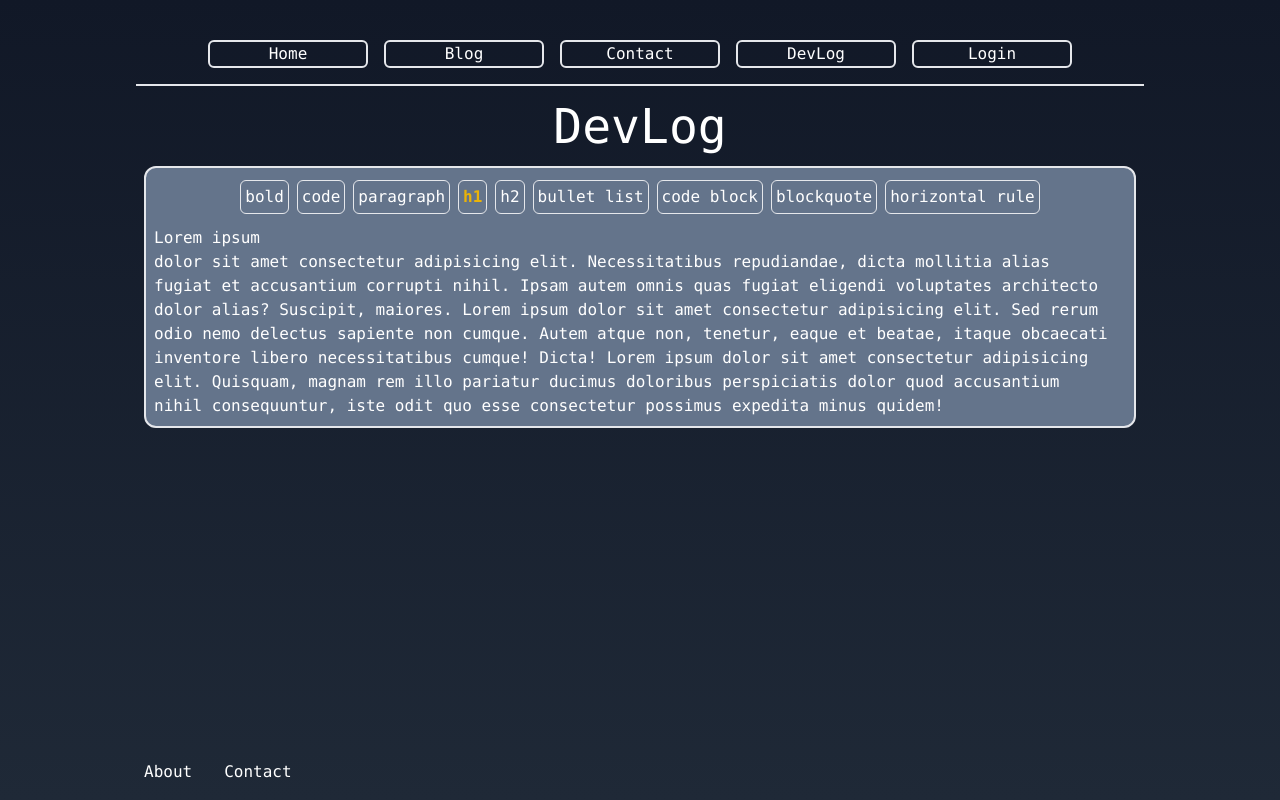
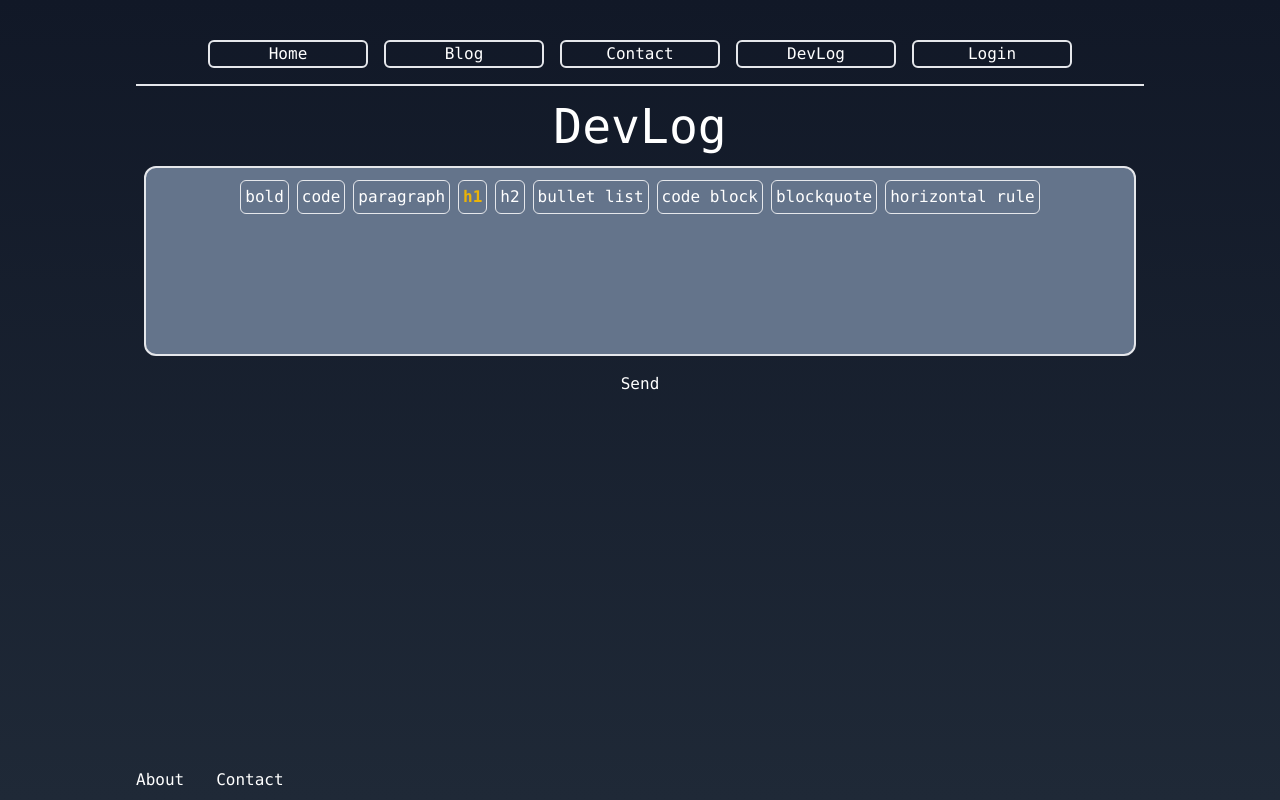
Before and after one commit to OilStein/tech-death-website, a Next.js app: page /devlog in a window 1280 px wide. Built offline with nearby package versions, Linux system fonts and the light colour scheme; no server answers.

Commit message:
Styling and configuring tiptap. Still not working correctly

```diff
--- /dev/null
+++ b/components/DevLog/DevForm.tsx
@@ -0,0 +1,20 @@
+import { useState } from "react"
+import Tiptap from "../TipTap/TipTap"
+
+const DevForm = () => {
+  const [text, setText] = useState()
+
+  const handleSubmit = async (event: any) => {
+    event.preventDefault()
+    console.log(text)
+  }
+
+  return (
+    <div>
+      <Tiptap state={setText}></Tiptap>
+      <button value={text} onClick={handleSubmit}>Send</button>
+    </div>
+  )
+}
+
+export default DevForm
--- /dev/null
+++ b/components/DevLog/DevLog.tsx
@@ -0,0 +1,14 @@
+import { useState } from "react"
+import DevForm from "./DevForm"
+
+const DevLog = () => {
+  const [form, showFrom] = useState(true)
+  return (
+    <div>
+      <h1 className="text-5xl pt-2">DevLog</h1>
+      {form ? <DevForm/> : <></> }
+    </div>
+  )
+}
+
+export default DevLog
--- a/components/Footer.tsx
+++ b/components/Footer.tsx
@@ -3,8 +3,8 @@ import Link from "next/link"
 
 const Footer: NextComponentType = () => {
   return (
-    <footer className="m-2 p-2 fixed bottom-0">
-      <div className="flex gap-4">
+    <footer className="mt-2 p-2 mr-6 bottom-0 absolute">
+      <div className="flex justify-end space-x-4">
         <div className="mr-4">
           <Link href="/about"><a className="hover:underline hover:text-yellow-500">About</a></Link>
         </div>
--- a/components/Layout.tsx
+++ b/components/Layout.tsx
@@ -4,11 +4,13 @@ import Footer from "./Footer"
 
 const Layout: NextComponentType = ({children}) => {
   return (
+    <div className=" text-white font-mono bg-gradient-to-b from-gray-900 to-gray-800 h-screen">
       <div className="container mx-auto text-center max-w-5xl pt-6">
         <Nav/>
-        <main>{children}</main>
+          <main>{children}</main>
         <Footer/>
       </div>
+    </div>
   )
 }
 
--- a/components/Nav.tsx
+++ b/components/Nav.tsx
@@ -16,7 +16,7 @@ const Nav: NextComponentType = () => {
       {titles.map(title => {
         return (
           <div key={title} className="px-2 border-2 rounded-md w-40 hover:text-yellow-500">
-            <Link href={title.toLowerCase()}><a>{title}</a></Link>
+            <Link href={"/"+title.toLowerCase()}><a>{title}</a></Link>
           </div>
         )
       })}
--- a/components/TipTap/TipTap.tsx
+++ b/components/TipTap/TipTap.tsx
@@ -1,51 +1,48 @@
 import { useEditor, EditorContent } from '@tiptap/react'
 import MenuBar from './MenuBar'
 import Document from '@tiptap/extension-document'
-import Paragraph from '@tiptap/extension-paragraph'
-import Text from '@tiptap/extension-text'
-import Bold from '@tiptap/extension-bold'
-import Code from '@tiptap/extension-code'
-import ListItem from '@tiptap/extension-list-item'
-import BulletList from '@tiptap/extension-bullet-list'
-import Heading from '@tiptap/extension-heading'
-import CodeBlock from '@tiptap/extension-code-block'
-import BlockQuote from '@tiptap/extension-blockquote'
-import HorizontalRule from '@tiptap/extension-horizontal-rule'
-import History from '@tiptap/extension-history'
+import PlaceHolder from '@tiptap/extension-placeholder'
+import StarterKit from '@tiptap/starter-kit'
 
-import Link from '@tiptap/extension-link'
+const Tiptap = ({state}: any) => {
+  const CustomDocument = Document.extend({
+    content: 'heading block'
+  })
 
-const Tiptap = () => {
   const editor = useEditor({
     extensions: [
-      Document,
-      Paragraph,
-      Text,
-      Bold,
-      Code,
-      BulletList,
-      Heading,
-      ListItem,
-      CodeBlock,
-      BlockQuote,
-      HorizontalRule,
-      Link,
-      History
+      CustomDocument,
+      StarterKit.configure({
+        document: false,
+      }),
+      PlaceHolder.configure({
+        placeholder: ({node}) => {
+          if (node.type.name === 'heading') {
+            return 'Set Title'
+          }
+          return 'What you learned today?'
+        }
+      }),
     ],
     editorProps: {
       attributes: {
         class: ''
       }
     },
-    content: '<h1>Lorem ipsum<h1> dolor sit amet consectetur adipisicing elit. Necessitatibus repudiandae, dicta mollitia alias fugiat et accusantium corrupti nihil. Ipsam autem omnis quas fugiat eligendi voluptates architecto dolor alias? Suscipit, maiores. Lorem ipsum dolor sit amet consectetur adipisicing elit. Sed rerum odio nemo delectus sapiente non cumque. Autem atque non, tenetur, eaque et beatae, itaque obcaecati inventore libero necessitatibus cumque! Dicta! Lorem ipsum dolor sit amet consectetur adipisicing elit. Quisquam, magnam rem illo pariatur ducimus doloribus perspiciatis dolor quod accusantium nihil consequuntur, iste odit quo esse consectetur possimus expedita minus quidem!',
+    content: '',
+    onUpdate: ({editor}) => {
+      state(editor.getJSON())
+    }
   })
 
+
   return (
-    <div className='border-2 rounded-xl bg-slate-500 pt-2 m-4 '>
-      <MenuBar editor={editor}/>
-      <EditorContent editor={editor} className='container text-left p-2'/>
+    <div className='border-2 rounded-xl bg-slate-500 pt-2 m-4 min-h-15'>
+      <MenuBar editor={editor} className=''/>
+      <EditorContent editor={editor} className='text-left p-2 prose overflow-auto mx-auto'/>
     </div>
   )
 }
 
+
 export default Tiptap;
--- a/package.json
+++ b/package.json
@@ -11,6 +11,7 @@
   "dependencies": {
     "@auth0/nextjs-auth0": "^1.7.0",
     "@tiptap/extension-link": "^2.0.0-beta.36",
+    "@tiptap/extension-placeholder": "^2.0.0-beta.48",
     "@tiptap/react": "^2.0.0-beta.108",
     "@tiptap/starter-kit": "^2.0.0-beta.183",
     "next": "12.1.4",
--- a/pages/_app.tsx
+++ b/pages/_app.tsx
@@ -6,11 +6,9 @@ import { UserProvider } from '@auth0/nextjs-auth0'
 function MyApp({ Component, pageProps }: AppProps) {
   return (
     <UserProvider>
-      <div className='text-white font-mono bg-gradient-to-b from-gray-900 to-gray-800 h-screen w-screen '>
         <Layout>
           <Component {...pageProps}/>
         </Layout>
-      </div>
     </UserProvider>
   )
 }
--- a/pages/devlog.tsx
+++ b/pages/devlog.tsx
@@ -1,13 +1,9 @@
-import Tiptap from "../components/TipTap/TipTap"
+import { useState } from "react"
+import DevLog from "../components/DevLog/DevLog"
 
 const devlog = () => {
   return (
-    <div>
-      <h1 className="text-5xl pt-2">DevLog</h1>
-      <div>
-        <Tiptap/>
-      </div>
-    </div>
+    <DevLog></DevLog>
   )
 }
 
```
Also changed, not shown: 1 other file (tests, documents, lock files or other folders).
